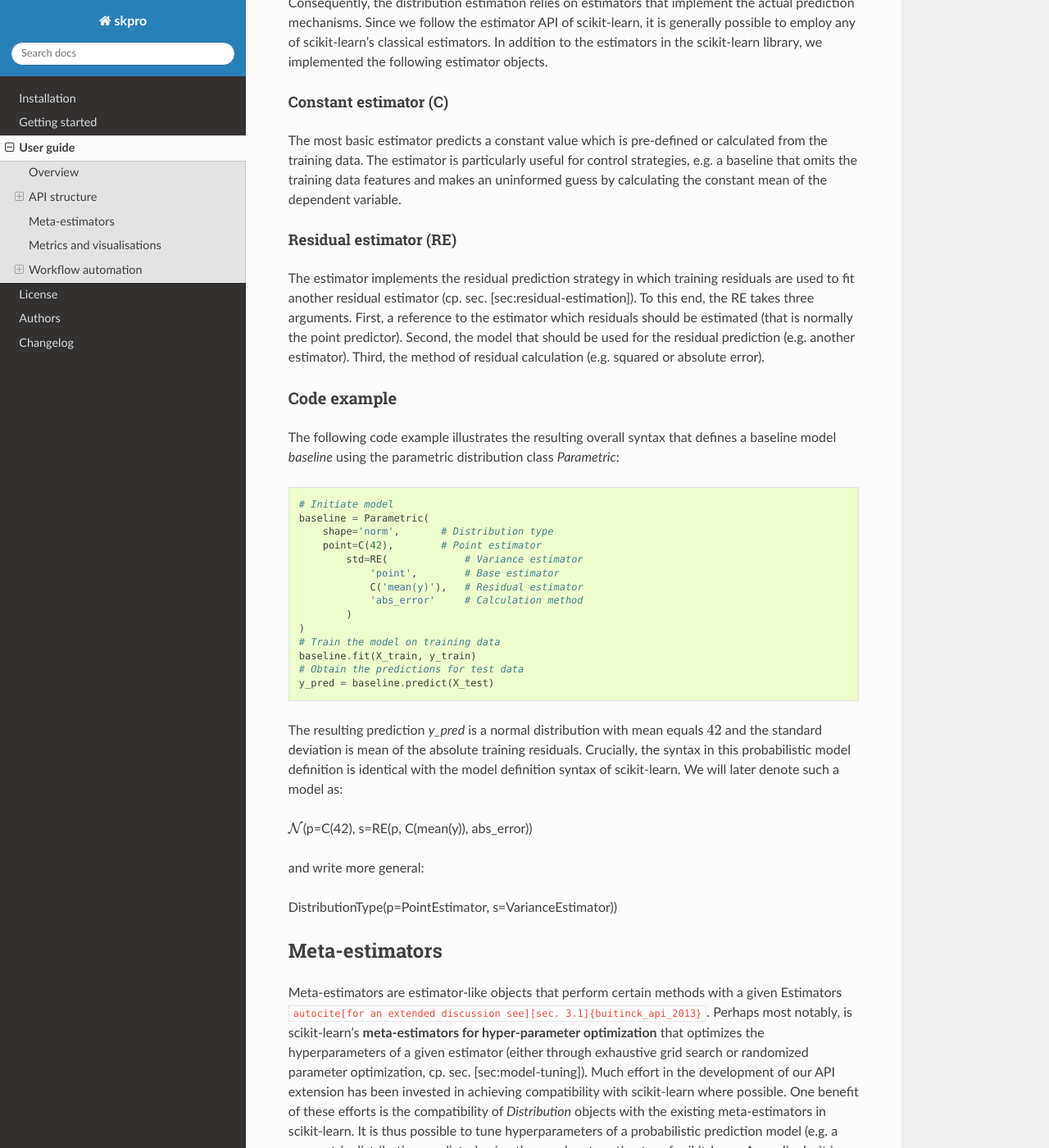
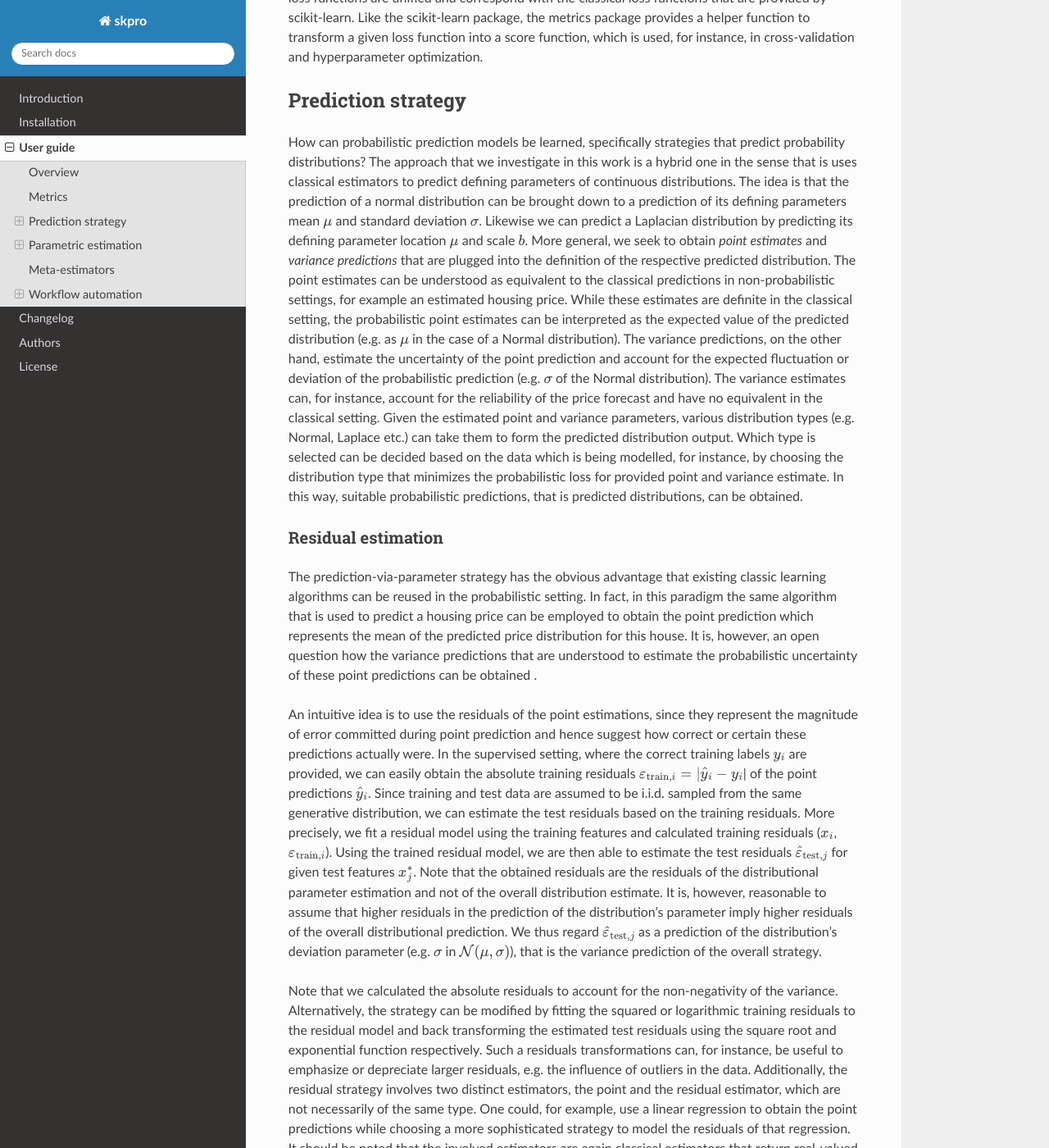
Before and after one commit to sktime/skpro, a Sphinx documentation site: the page built from docs/user_guide.rst, in a window 1280 px wide and 1400 px high, scrolled down 1220 px. Shown: the whole window at 82% size. Built offline with Sphinx 7.4.7 and the Read the Docs theme 2.0.0, drawn with Linux system fonts in a browser that asks for light colours; formulas are drawn with MathJax 3; pages that are not in the unit, such as notebooks, are missing from menus; the version number could not be read and is left out; cross-references to code outside the pages are shown as plain code; some of the changed text lies outside the part shown.

Commit message:
Importing user_guide draft

```diff
--- a/docs/installation.rst
+++ b/docs/installation.rst
@@ -1,23 +1,27 @@
 Installation
 ************
 
-Installation is easy using the python package manager `pip`_. ::
+The installation of the latest stable version is easy using the python package manager `pip`_. ::
 
     pip install skpro
 
-skpro depends on the scikit-learn package and its respective dependencies numpy and scipy which will be pulled in automatically during installation.
+``skpro`` depends on the ``scikit-learn`` package and its respective dependencies ``numpy`` and ``scipy`` which will be pulled in automatically during installation.
 Furthermore, you may install optional package dependencies that enhance the workflow components (i.e. `uncertainties`_ and `tabulate`_). ::
 
     pip install skpro[workflow]
 
-That's it. You are now ready to go. We recommend reading the :doc:`/introduction` for a quick start.
+That's it. You are now ready to go. We recommend reading the :doc:`/user_guide` to get started.
 
 Bleeding edge
 ^^^^^^^^^^^^^
 
 To test or develop new features you may want to install the latest package version from the master branch (bleeding edge installation).
 
-Clone the source from our `public code repository`_ on GitHub and change into the skpro directory. Run ::
+Clone the source from our `public code repository`_ on GitHub and change into the skpro directory. Make sure that all dependencies are installed ::
+
+    pip install -r requirements.txt
+
+Then run ::
 
     python setup.py develop
 
--- a/docs/user_guide.rst
+++ b/docs/user_guide.rst
@@ -1,49 +1,136 @@
 User Guide
 **********
 
-This guide will give a short overview of the basic functions in skpro package.
+This guide will give a short overview of the basic functions in ``skpro`` package.
 For further details you may explore the `API documentation <api/modules.html>`_.
 
 Overview
 --------
 
-Figure [fig:overview] gives an overview about central elements and
-concepts of the implemented API and how it extends the scikit-learn
-toolbox. To understand the probabilistic extension, it is firstly
+The figure below gives an overview about central elements and
+concepts of skpro and how it extends the scikit-learn
+toolbox. To understand skpro, it is firstly
 helpful to quickly review scikit-learn’s classical prediction workflow,
-particularly its seminal *Estimator* object. In scikit-learn, an
-Estimator object represents a certain prediction strategy (e.g. Linear
-regression), that can be fitted using the *fit(X, y)* function. The
+particularly its seminal ``Estimator`` object. In scikit-learn, an
+``Estimator`` object represents a certain prediction strategy (e.g. Linear
+regression), that can be fitted using the ``fit(X, y)`` function. The
 fitted estimator can then be used to obtain the predictions on new data
-using the *predict(X)* method. Finally, the predicted values can be
+using the ``predict(X)`` method. Finally, the predicted values can be
 compared with the actual targets using one of the available classical
 loss functions.
 
-Our probabilistic extension of scikit-learn seeks to replicate this
-general pattern, specifically the idea of encapsulating the
-probabilistic prediction models in an estimator-like structure that
-offers a fit and predict method. As apparent in the overview figure
-[fig:overview], we introduce “ProbabilisticEstimator” objects to extend into the
-probabilistic domain.
+skpro seeks to replicate this general pattern, specifically the idea of encapsulating the
+probabilistic prediction models in an ``ProbabilisticEstimator`` that
+offers a fit and predict method but returns a predicted probability distribution.
 
-.. figure:: figures/overview.png
-   :alt: Overview of the implemented *scikit-learn*-based probabilistic
-   prediction framework.
-   :width: 90.0%
+.. figure:: _static/overview.png
+   :width: 90%
 
-   Overview of the implemented *scikit-learn*-based probabilistic
-   prediction framework.
+   Overview of the skpro prediction framework and how it extends the *scikit-learn*
+   package.
 
+Metrics
+-------
 
-API structure
--------------
+To evaluate the accuracy of the predicted distributions, the API
+provides probabilistic loss metrics (cp. overview figure
+[fig:overview]). Specifically, the log-loss and the Gneiting loss, as
+described in section [sec:probabilistic-losses], were implemented. For
+consistency, the signatures of the provided loss functions are unified
+and correspond with the classical loss functions that are provided by
+scikit-learn. Like the scikit-learn package, the metrics package
+provides a helper function to transform a given loss function into a
+score function, which is used, for instance, in cross-validation and
+hyperparameter optimization.
 
-In the following, we give an overview of the implemented classes that
-inherit from the previously discussed central base classes
-*Distribution* and *Estimator*.
+Prediction strategy
+-------------------
 
-Distributions
-~~~~~~~~~~~~~
+How can probabilistic prediction models be learned, specifically
+strategies that predict probability distributions? The approach that we
+investigate in this work is a hybrid one in the sense that is uses
+classical estimators to predict defining parameters of continuous
+distributions. The idea is that the prediction of a normal distribution
+can be brought down to a prediction of its defining parameters mean
+:math:`\mu` and standard deviation :math:`\sigma`. Likewise we can
+predict a Laplacian distribution by predicting its defining parameter
+location :math:`\mu` and scale :math:`b`. More general, we seek to
+obtain *point estimates* and *variance predictions* that are plugged
+into the definition of the respective predicted distribution. The point
+estimates can be understood as equivalent to the classical predictions
+in non-probabilistic settings, for example an estimated housing price.
+While these estimates are definite in the classical setting, the
+probabilistic point estimates can be interpreted as the expected value
+of the predicted distribution (e.g. as :math:`\mu` in the case of a
+Normal distribution). The variance predictions, on the other hand,
+estimate the uncertainty of the point prediction and account for the
+expected fluctuation or deviation of the probabilistic prediction (e.g.
+:math:`\sigma` of the Normal distribution). The variance estimates can,
+for instance, account for the reliability of the price forecast and have
+no equivalent in the classical setting. Given the estimated point and
+variance parameters, various distribution types (e.g. Normal, Laplace
+etc.) can take them to form the predicted distribution output. Which
+type is selected can be decided based on the data which is being
+modelled, for instance, by choosing the distribution type that minimizes
+the probabilistic loss for provided point and variance estimate. In this
+way, suitable probabilistic predictions, that is predicted
+distributions, can be obtained.
+
+Residual estimation
+~~~~~~~~~~~~~~~~~~~
+
+The prediction-via-parameter strategy has the obvious advantage that
+existing classic learning algorithms can be reused in the probabilistic
+setting. In fact, in this paradigm the same algorithm that is used to
+predict a housing price can be employed to obtain the point prediction
+which represents the mean of the predicted price distribution for this
+house. It is, however, an open question how the variance predictions
+that are understood to estimate the probabilistic uncertainty of these
+point predictions can be obtained .
+
+An intuitive idea is to use the residuals of the point estimations,
+since they represent the magnitude of error committed during point
+prediction and hence suggest how correct or certain these predictions
+actually were. In the supervised setting, where the correct training
+labels :math:`y_i` are provided, we can easily obtain the absolute
+training residuals
+:math:`\varepsilon_{\text{train}, i} = |\hat{y}_i - y_i`\ \| of the
+point predictions :math:`\hat{y}_i`. Since training and test data are
+assumed to be i.i.d. sampled from the same generative distribution, we
+can estimate the test residuals based on the training residuals. More
+precisely, we fit a residual model using the training features and
+calculated training residuals (:math:`x_i`,
+:math:`\varepsilon_{\text{train}, i}`). Using the trained residual
+model, we are then able to estimate the test residuals
+:math:`\hat{\varepsilon}_{\text{test}, j}` for given test features
+:math:`x_j^*`. Note that the obtained residuals are the residuals of the
+distributional parameter estimation and not of the overall distribution
+estimate. It is, however, reasonable to assume that higher residuals in
+the prediction of the distribution’s parameter imply higher residuals of
+the overall distributional prediction. We thus regard
+:math:`\hat{\varepsilon}_{\text{test}, j}` as a prediction of the
+distribution’s deviation parameter (e.g. :math:`\sigma` in
+:math:`\mathcal{N}(\mu, \sigma)`), that is the variance prediction of
+the overall strategy.
+
+Note that we calculated the absolute residuals to account for the
+non-negativity of the variance. Alternatively, the strategy can be
+modified by fitting the squared or logarithmic training residuals to the
+residual model and back transforming the estimated test residuals using
+the square root and exponential function respectively. Such a residuals
+transformations can, for instance, be useful to emphasize or depreciate
+larger residuals, e.g. the influence of outliers in the data.
+Additionally, the residual strategy involves two distinct estimators,
+the point and the residual estimator, which are not necessarily of the
+same type. One could, for example, use a linear regression to obtain the
+point predictions while choosing a more sophisticated strategy to model
+the residuals of that regression. It should be noted that the involved
+estimators are again classical estimators that return real-valued
+predictions; with the given strategy the estimators hence turn out be
+reusable for the purposes of probabilistic prediction making.
+
+Parametric estimation
+---------------------
 
 Since in this study distributions are predicted through an estimation of
 their defining parameters, we implemented a “parametric” distribution
@@ -156,24 +243,6 @@
 model. This allows one, for instance, to conveniently prepend
 data-pre-processing for the actual prediction algorithm.
 
-Metrics and visualisations
---------------------------
-
-To evaluate the accuracy of the predicted distributions, the API
-provides probabilistic loss metrics (cp. overview figure
-[fig:overview]). Specifically, the log-loss and the Gneiting loss, as
-described in section [sec:probabilistic-losses], were implemented. For
-consistency, the signatures of the provided loss functions are unified
-and correspond with the classical loss functions that are provided by
-scikit-learn. Like the scikit-learn package, the metrics package
-provides a helper function to transform a given loss function into a
-score function, which is used, for instance, in cross-validation and
-hyperparameter optimization.
-
-To support the analysis, different plot methods are available that take
-the predicted distribution and the corresponding ground truth to
-visualise the performance, residuals, or Q-Q-comparison.
-
 Workflow automation
 -------------------
 
```
Also changed, not shown: docs/index.rst (+5 -4 lines), docs/introduction.rst (+6 -6 lines), docs/_static/overview.png (added), docs/figures/overview.svg (added).
